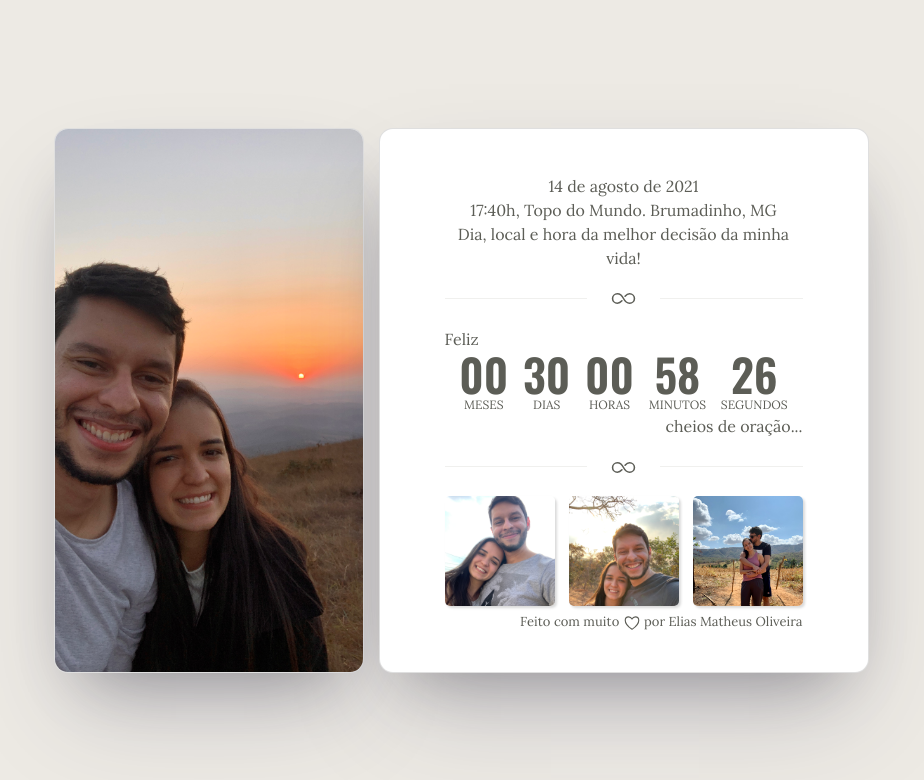
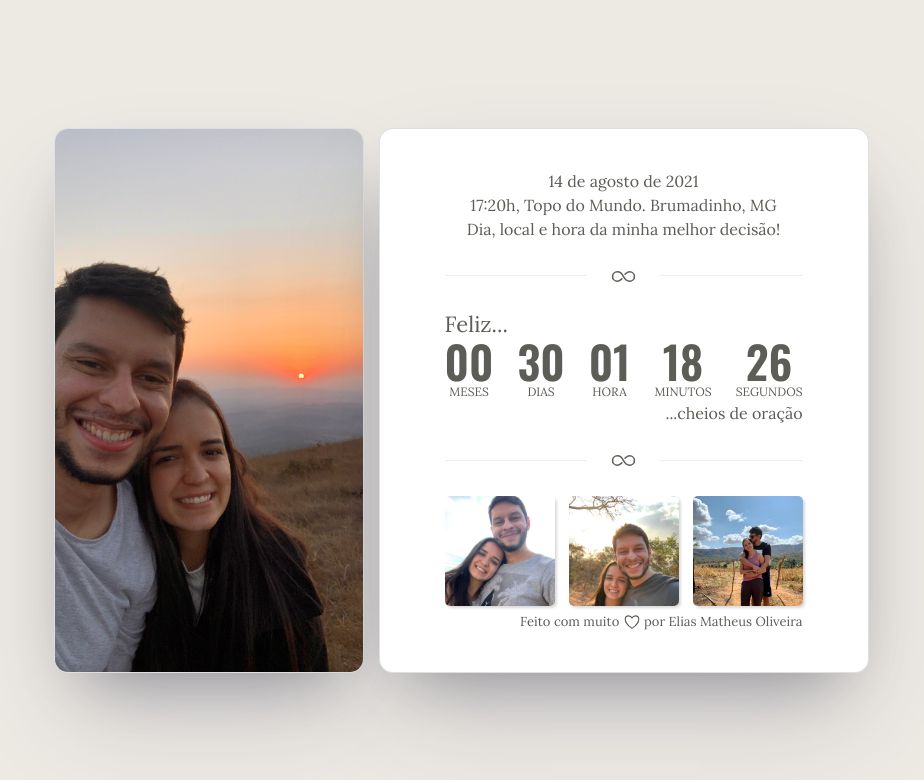
Before and after one commit to eliasmatheus/my-valentines, a Next.js app: page / in a window 1280 px wide. Shown: the top 780 px of the page, without its empty margins (179-1103 px from the left). Built offline with nearby package versions, Linux system fonts and the light colour scheme.

Commit message:
Altera a versão de um mês

```diff
--- a/pages/index.tsx
+++ b/pages/index.tsx
@@ -24,6 +24,9 @@ const words = [
   'oração',
   'comprometimento',
   'paz',
+  'acolhimento',
+  'paciência',
+  'cuidado de Deus',
 ];
 
 const Home: NextPage = () => {
@@ -47,7 +50,7 @@ const Home: NextPage = () => {
     [picturesPaths],
   );
 
-  const startDate = DateTime.fromISO('2021-08-14T17:40');
+  const startDate = DateTime.fromISO('2021-08-14T17:20');
 
   const [diff, setDiff] = useState<Duration>(DateTime.now().diff(startDate, units));
   const [counter, setCounter] = useState(0);
@@ -90,16 +93,10 @@ const Home: NextPage = () => {
           </div>
 
           <div className="card content-card text-center">
-            {/* <img
-              className="background-img"
-              src={picturesPaths[0]}
-              alt="Picture of the author"
-            /> */}
-
             <div className="date">
               <p>14 de agosto de 2021</p>
-              <p>17:40h, Topo do Mundo. Brumadinho, MG</p>
-              <p>Dia, local e hora da melhor decisão da minha vida!</p>
+              <p>17:20h, Topo do Mundo. Brumadinho, MG</p>
+              <p>Dia, local e hora da minha melhor decisão!</p>
             </div>
 
             <div className="divider">
@@ -111,46 +108,59 @@ const Home: NextPage = () => {
             </div>
 
             <div>
-              <div className="date text-start">
-                <p>Feliz</p>
+              <div className="date bigger text-start">
+                <p>Feliz...</p>
               </div>
 
               <div className="counter-container">
                 {diff?.years > 0 && (
                   <div className="timer-container">
                     <h4 className="timer">{format(diff?.years)}</h4>
-                    <span className="unit"> Anos</span>
+                    <span className="unit">
+                      {diff?.years === 1 ? <span>Ano</span> : <span>Anos</span>}
+                    </span>
                   </div>
                 )}
 
                 <div className="timer-container">
                   <h4 className="timer">{format(diff?.months)}</h4>
-                  <span className="unit"> Meses</span>
+                  <span className="unit">
+                    {diff?.months === 1 ? <span>Mes</span> : <span>Meses</span>}
+                  </span>
                 </div>
 
                 <div className="timer-container">
                   <h4 className="timer">{format(diff?.days)}</h4>
-                  <span className="unit"> Dias</span>
+                  <span className="unit">
+                    {diff?.days === 1 ? <span>Dia</span> : <span>Dias</span>}
+                  </span>
                 </div>
 
                 <div className="timer-container">
                   <h4 className="timer">{format(diff?.hours)}</h4>
-                  <span className="unit"> Horas</span>
+                  <span className="unit">
+                    {diff?.hours === 1 ? <span>Hora</span> : <span>Horas</span>}
+                  </span>
                 </div>
 
                 <div className="timer-container">
                   <h4 className="timer">{format(diff?.minutes)}</h4>
-                  <span className="unit"> Minutos</span>
+                  <span className="unit">
+                    {diff?.minutes === 1 ? <span>Minuto</span> : <span>Minutos</span>}
+                  </span>
                 </div>
 
                 <div className="timer-container">
                   <h4 className="timer">{format(diff?.seconds)}</h4>
-                  <span className="unit"> Segundos</span>
+
+                  <span className="unit">
+                    {diff?.seconds === 1 ? <span>Segundo</span> : <span>Segundos</span>}
+                  </span>
                 </div>
               </div>
 
               <div className="date text-end">
-                <p>cheios de {words[counter]}...</p>
+                <p>...cheios de {words[counter]}</p>
                 {/* <IoHeartOutline size={25} /> */}
               </div>
             </div>
--- a/styles/globals.scss
+++ b/styles/globals.scss
@@ -77,13 +77,13 @@ a {
     width: 100%;
     height: 545px;
 
-    padding: 45px 65px 40px;
+    padding: 40px 65px 40px;
 
     background: #fff;
     color: #5c5d56;
 
     @media (max-width: 768px) {
-      padding: 45px 25px 40px;
+      padding: 40px 25px 40px;
     }
 
     .date {
@@ -91,6 +91,11 @@ a {
 
       p {
         margin-bottom: 0;
+      }
+
+      &.bigger {
+        font-size: 22px;
+        line-height: 1.2;
       }
     }
 
@@ -130,7 +135,7 @@ a {
     .counter-container {
       display: flex;
       align-items: center;
-      justify-content: space-evenly;
+      justify-content: space-between;
     }
 
     .timer-container {
```
